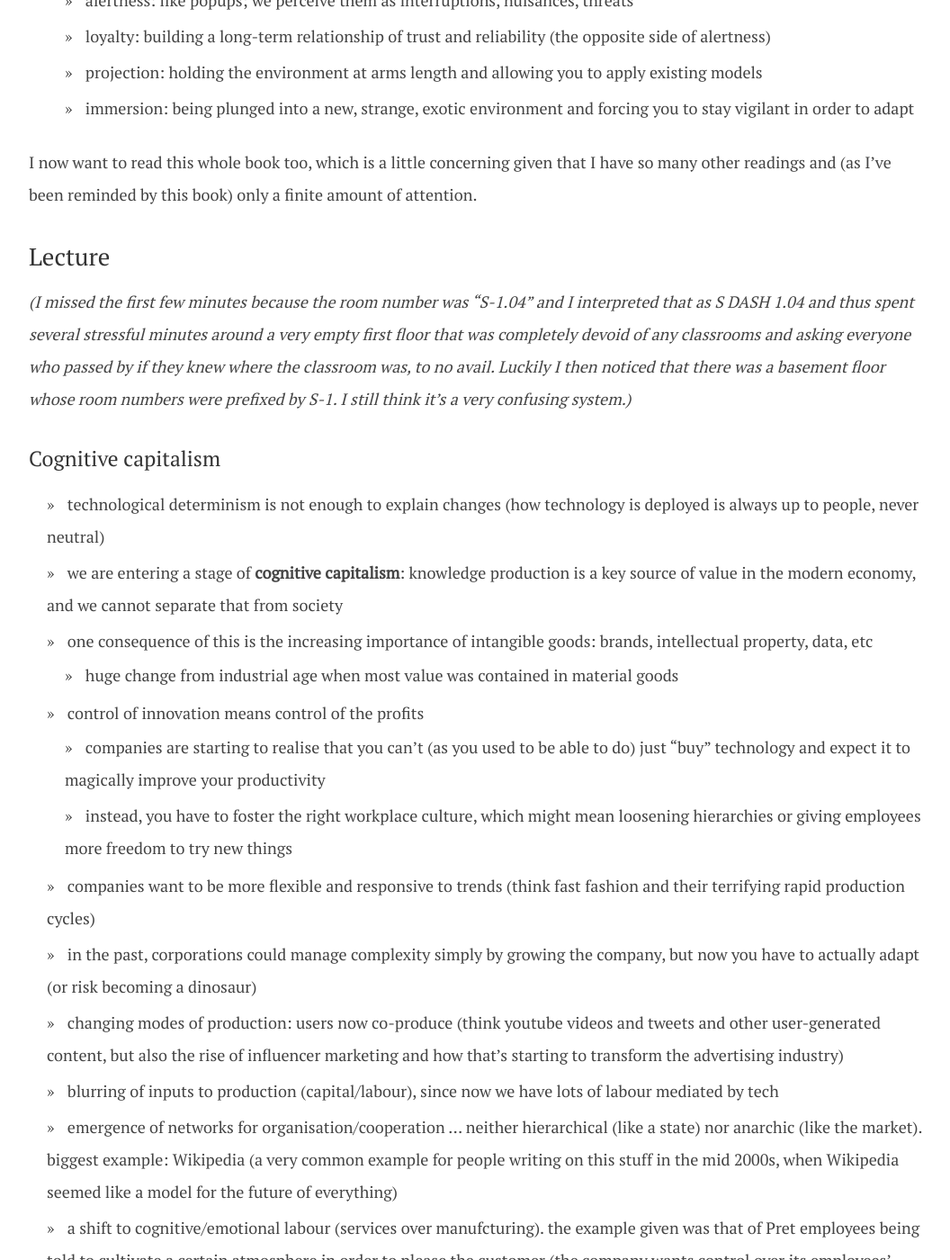
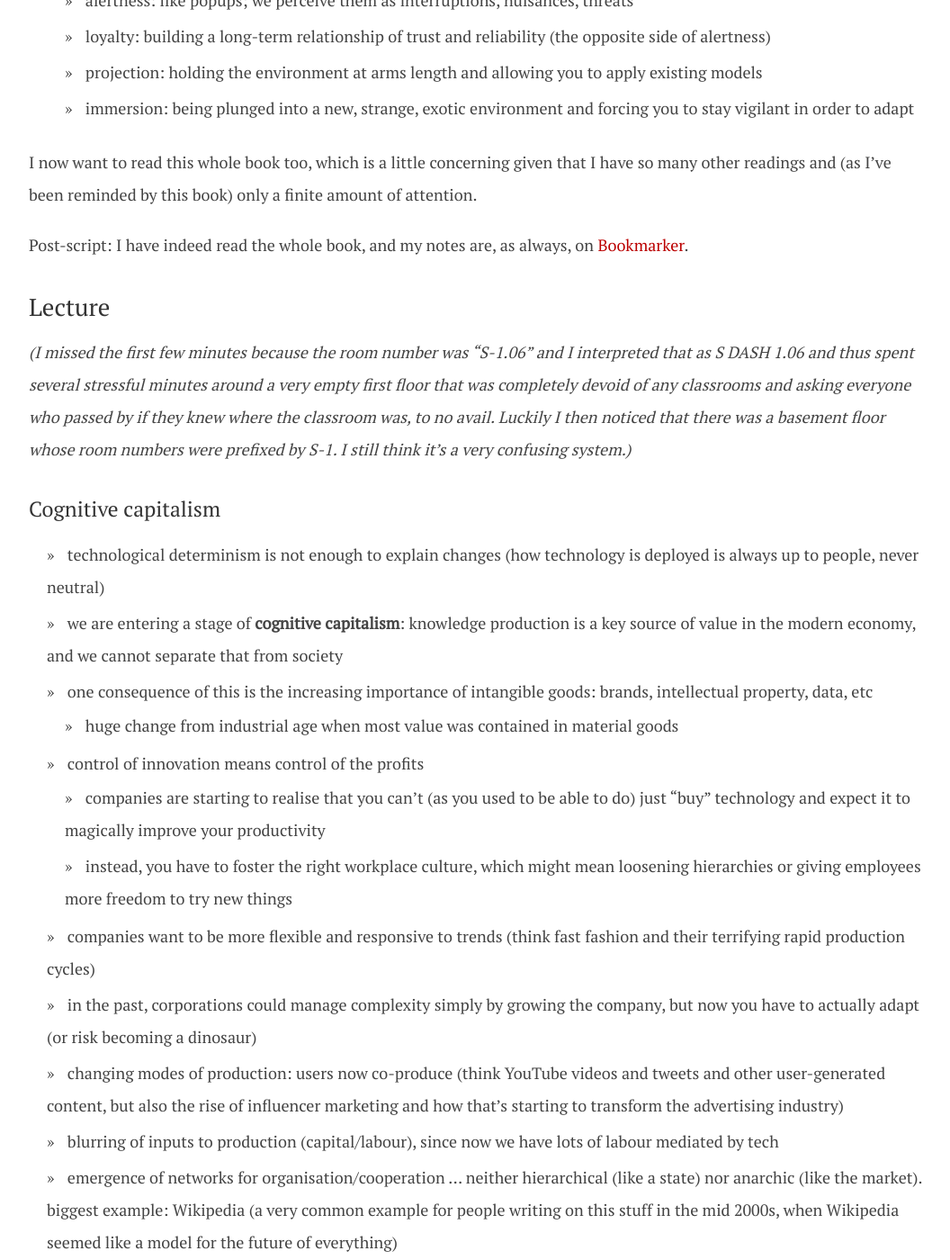
Before and after one commit to dellsystem/dellsystem.github.io, a Jekyll site: the page built from _posts/2017-10-03-4AAVC101-2.md, in a window 1280 px wide and 1400 px high, scrolled down 2700 px. Shown: the whole window at 90% size, without its empty margins (108-1164 px from the left). Built offline with Jekyll 4.4.1, drawn with Linux system fonts in a browser that asks for light colours; some of the changed text lies outside the part shown.

Commit message:
Update 2017-10-03-4AAVC101-2.md
fixed typos, added bookmarker links

```diff
--- a/_posts/2017-10-03-4AAVC101-2.md
+++ b/_posts/2017-10-03-4AAVC101-2.md
@@ -61,7 +61,7 @@ Notes from the introduction:
 
 Chapter 1
 
-* from the POV of an alien perspective of earth (you can call this technique
+* from the POV of an alien looking at earth (you can call this technique
   estrangement I think)
 * we see lots of **communal valorization**---entire generations taking up the same
   (material) trends, primarily as the result of the mediasphere
@@ -93,10 +93,13 @@ I now want to read this whole book too, which is a little concerning given that
 I have so many other readings and (as I've been reminded by this book) only a
 finite amount of attention.
 
+Post-script: I have indeed read the whole book, and my notes are, as always,
+on [Bookmarker](http://bookmarker.dellsystem.me/book/the-ecology-of-attention).
+
 ### Lecture
 
-_(I missed the first few minutes because the room number was "S-1.04" and I
-interpreted that as S DASH 1.04 and thus spent several stressful minutes around
+_(I missed the first few minutes because the room number was "S-1.06" and I
+interpreted that as S DASH 1.06 and thus spent several stressful minutes around
 a very empty first floor that was completely devoid of any classrooms and
 asking everyone who passed by if they knew where the classroom was, to no
 avail. Luckily I then noticed that there was a basement floor whose room
@@ -123,7 +126,7 @@ numbers were prefixed by S-1. I still think it's a very confusing system.)_
   fashion and their terrifying rapid production cycles)
 * in the past, corporations could manage complexity simply by growing the
   company, but now you have to actually adapt (or risk becoming a dinosaur)
-* changing modes of production: users now co-produce (think youtube videos and
+* changing modes of production: users now co-produce (think YouTube videos and
   tweets and other user-generated content, but also the rise of influencer
   marketing and how that's starting to transform the advertising industry)
 * blurring of inputs to production (capital/labour), since now we have lots of
@@ -132,7 +135,7 @@ numbers were prefixed by S-1. I still think it's a very confusing system.)_
   (like a state) nor anarchic (like the market). biggest example: Wikipedia (a
   very common example for people writing on this stuff in the mid 2000s, when
   Wikipedia seemed like a model for the future of everything)
-* a shift to cognitive/emotional labour (services over manufcturing). the
+* a shift to cognitive/emotional labour (services over manufacturing). the
   example given was that of Pret employees being told to cultivate a certain
   atmosphere in order to please the customer (the company wants control over
   its employees' affects)
```
Also changed, not shown: other parts of _posts/2017-10-03-4AAVC101-2.md (+1 -1 lines).
